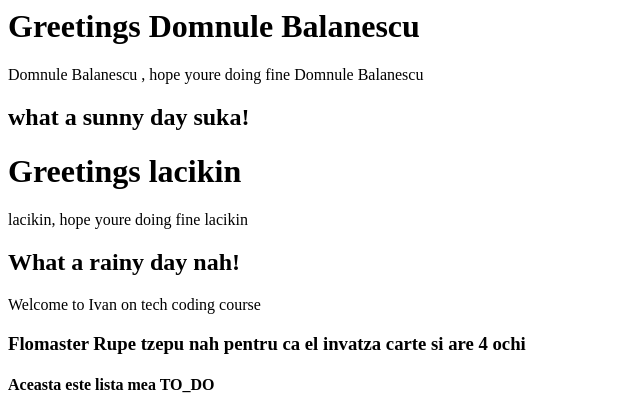
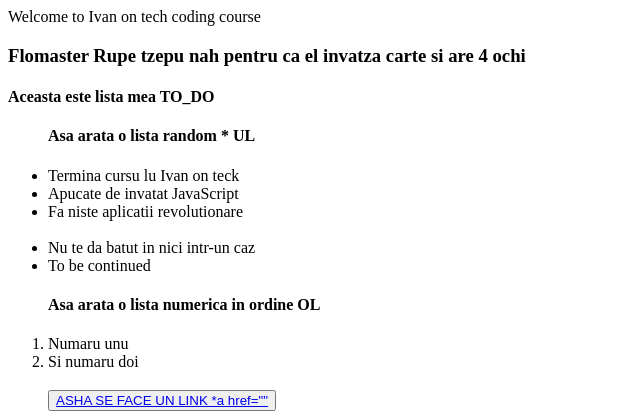
Before and after one commit to AndrianBalanescu/helloworld, a plain HTML site: page index.html in a window 1280 px wide. Shown: the top 412 px of the page, without its empty margins (0-640 px from the left). Drawn offline with Linux system fonts and the light colour scheme.

Commit message:
Update index.html

```diff
--- a/index.html
+++ b/index.html
@@ -4,22 +4,7 @@
     TITLU MEU RUPE NAH
   </title>
 
-  <script>
 
-function greet(name,numerOfDogs, isSunny){
-  document.write("<h1>Greetings "+ name +" </h1>"+ name +", hope youre doing fine "+ name +"");
-if(isSunny == true){
-  document.write("<h2>what a sunny day suka!</h2>");
-
-}
-else{
-  document.write("<h2>What a rainy day nah!</h2>");
-}
-}
-greet("Domnule Balanescu ", 2, true);
-greet("lacikin",3);
-
-  </script>
 
 </head>
 <body>
```
